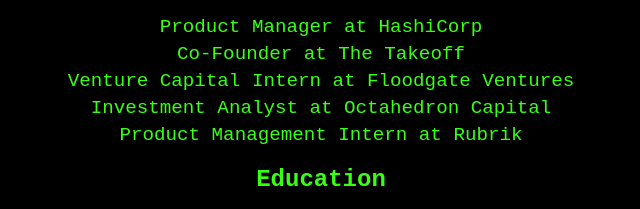
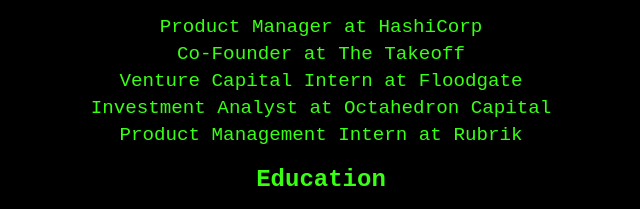
Before and after one commit to rchandnaWUSTL/rcpersonalsite, a plain HTML site: page index.html in a window 1280 px wide. Shown: the part 554-763 px from the top of the page, without its empty margins (319-959 px from the left). Drawn offline with Linux system fonts and the light colour scheme.

Commit message:
Removed "Ventures" from Floodgate

```diff
--- a/index.html
+++ b/index.html
@@ -29,7 +29,7 @@
                 <ul>
                     <li>Product Manager at <a href="https://www.hashicorp.com" target="_blank">HashiCorp</a></li>
                     <li>Co-Founder at <a href="https://thetakeoff.substack.com/" target="_blank">The Takeoff</a></li>
-                    <li>Venture Capital Intern at <a href="https://www.floodgate.com/" target="_blank">Floodgate Ventures</a></li>
+                    <li>Venture Capital Intern at <a href="https://www.floodgate.com/" target="_blank">Floodgate</a></li>
                     <li>Investment Analyst at <a href="https://www.octahedroncapital.com/" target="_blank">Octahedron Capital</a></li>
                     <li>Product Management Intern at <a href="https://www.rubrik.com/" target="_blank">Rubrik</a></li>
                 </ul>
```
